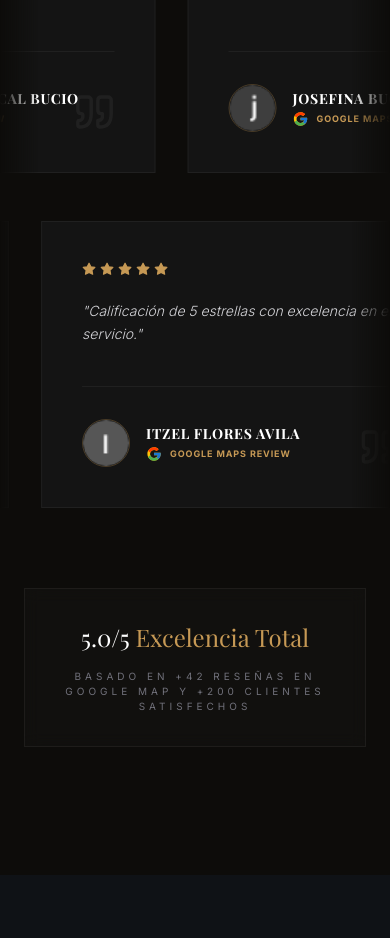
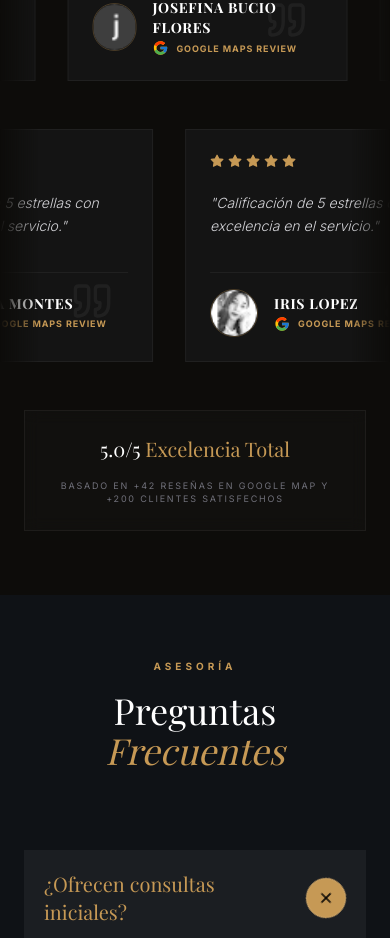
Before and after one commit to angeldeveloper234-gif/pragma, a Next.js app: page / in a window 390 px wide. Shown: the part 9252-10190 px from the top of the page. Built offline with nearby package versions, Linux system fonts and the light colour scheme; no server answers; a web font is replaced by a local one.

Commit message:
style: optimizaciones de diseño responsivo adicionales para secciones clave

```diff
--- a/src/components/sections/CTA.tsx
+++ b/src/components/sections/CTA.tsx
@@ -4,7 +4,7 @@ import { Button } from "@/components/ui/button";
 
 export function CTA() {
     return (
-        <section className="py-32 bg-[#0F1216] text-white relative overflow-hidden border-t border-white/5">
+        <section className="py-16 md:py-32 bg-[#0F1216] text-white relative overflow-hidden border-t border-white/5">
             {/* Subtle glow effect */}
             <div className="absolute top-1/2 left-1/2 -translate-x-1/2 -translate-y-1/2 w-[600px] h-[600px] bg-[#c69955]/5 blur-[120px] rounded-full pointer-events-none" />
 
@@ -17,26 +17,26 @@ export function CTA() {
                 >
                     <ShieldCheck size={48} className="mx-auto mb-8 text-[#c69955] opacity-50" />
 
-                    <h2 className="text-4xl md:text-6xl font-display mb-10 leading-[1.1] tracking-tighter">
+                    <h2 className="text-3xl sm:text-4xl md:text-6xl font-display mb-10 leading-[1.1] tracking-tighter">
                         ¿La Autoridad Fiscal Ya Actuó <span className="text-[#c69955] italic underline decoration-1 underline-offset-8">Contra Su Empresa?</span>
                     </h2>
 
-                    <p className="text-lg md:text-xl text-zinc-400 mb-16 font-sans font-light leading-relaxed max-w-2xl mx-auto">
+                    <p className="text-lg md:text-xl text-zinc-400 mb-10 md:mb-16 font-sans font-light leading-relaxed max-w-2xl mx-auto">
                         No espere a que el daño sea irreversible. Cada día sin defensa es un día que la autoridad avanza. Iniciamos su estrategia de protección en menos de 24 horas.
                     </p>
 
-                    <div className="flex flex-col items-center gap-8">
+                    <div className="flex flex-col items-center gap-8 w-full">
                         <Button
                             size="lg"
-                            className="h-20 px-12 bg-white text-black hover:bg-[#c69955] hover:text-white rounded-none text-sm tracking-[0.3em] uppercase font-bold transition-all duration-500 shadow-2xl"
+                            className="w-full sm:w-auto h-16 sm:h-20 px-6 sm:px-12 bg-white text-black hover:bg-[#c69955] hover:text-white rounded-none text-[11px] sm:text-xs tracking-[0.2em] sm:tracking-[0.3em] uppercase font-bold transition-all duration-500 shadow-2xl flex justify-center items-center"
                             onClick={() => window.location.href = '#contact'}
                         >
-                            Solicitar Evaluación de Urgencia <ArrowRight className="ml-4 w-5 h-5" />
+                            Solicitar Evaluación de Urgencia <ArrowRight className="ml-4 w-5 h-5 shrink-0" />
                         </Button>
 
-                        <div className="flex items-center gap-6 opacity-40 grayscale hover:grayscale-0 transition-all duration-500">
+                        <div className="flex flex-col sm:flex-row items-center gap-4 sm:gap-6 opacity-40 grayscale hover:grayscale-0 transition-all duration-500">
                             <span className="text-[10px] uppercase tracking-[0.2em] font-bold">Certificaciones de Élite</span>
-                            <div className="h-4 w-[1px] bg-white/20"></div>
+                            <div className="hidden sm:block h-4 w-[1px] bg-white/20"></div>
                             <div className="flex gap-4">
                                 {/* Placeholders for authority logos */}
                                 <div className="text-[10px] border border-white/20 px-2 py-1">ISO 9001</div>
--- a/src/components/sections/FAQ.tsx
+++ b/src/components/sections/FAQ.tsx
@@ -25,8 +25,8 @@ export function FAQ() {
     const [openIndex, setOpenIndex] = useState<number | null>(0);
 
     return (
-        <section id="faq" className="py-32 bg-[#0F1216]">
-            <div className="container mx-auto px-6 grid grid-cols-1 lg:grid-cols-12 gap-16">
+        <section id="faq" className="py-16 md:py-32 bg-[#0F1216]">
+            <div className="container mx-auto px-6 grid grid-cols-1 lg:grid-cols-12 gap-12 lg:gap-16">
 
                 {/* Left Side: Text content */}
                 <div className="lg:col-span-4 self-start sticky top-32">
@@ -53,12 +53,12 @@ export function FAQ() {
                         <div key={i} className={`border-b border-white/10 overflow-hidden transition-all duration-500 ${openIndex === i ? 'bg-white/5' : 'hover:bg-white/[0.02]'}`}>
                             <button
                                 onClick={() => setOpenIndex(openIndex === i ? null : i)}
-                                className="flex items-center justify-between w-full p-8 text-left"
+                                className="flex items-center justify-between w-full p-5 sm:p-8 text-left gap-4"
                             >
                                 <span className={`text-xl md:text-2xl font-display transition-colors duration-500 ${openIndex === i ? 'text-[#c69955]' : 'text-white'}`}>
                                     {faq.q}
                                 </span>
-                                <div className={`w-10 h-10 rounded-full border border-white/10 flex items-center justify-center transition-all duration-500 ${openIndex === i ? 'bg-[#c69955] border-[#c69955] rotate-45' : ''}`}>
+                                <div className={`w-10 h-10 shrink-0 rounded-full border border-white/10 flex items-center justify-center transition-all duration-500 ${openIndex === i ? 'bg-[#c69955] border-[#c69955] rotate-45' : ''}`}>
                                     <Plus className={`w-5 h-5 transition-colors ${openIndex === i ? 'text-black' : 'text-[#c69955]'}`} />
                                 </div>
                             </button>
@@ -71,7 +71,7 @@ export function FAQ() {
                                         exit={{ height: 0, opacity: 0 }}
                                         transition={{ duration: 0.5, ease: "circOut" }}
                                     >
-                                        <div className="px-8 pb-8 text-zinc-400 font-sans font-light text-lg leading-relaxed max-w-2xl">
+                                        <div className="px-5 pb-5 sm:px-8 sm:pb-8 text-zinc-400 font-sans font-light text-base sm:text-lg leading-relaxed max-w-2xl">
                                             {faq.a}
                                         </div>
                                     </motion.div>
--- a/src/components/sections/Testimonials.tsx
+++ b/src/components/sections/Testimonials.tsx
@@ -11,10 +11,10 @@ export function Testimonials() {
     const secondRow = [...testimonials.slice(half), ...testimonials.slice(half)];
 
     return (
-        <section id="testimonials" className="py-32 bg-[#0d0c0a] overflow-hidden">
-            <div className="container mx-auto px-6 mb-20 text-center">
+        <section id="testimonials" className="py-16 md:py-32 bg-[#0d0c0a] overflow-hidden">
+            <div className="container mx-auto px-6 mb-12 md:mb-20 text-center">
                 <div className="max-w-3xl mx-auto flex flex-col items-center">
-                    <div className="flex flex-col items-center gap-4 mb-8 bg-white/5 border border-white/10 px-6 py-4 rounded-2xl backdrop-blur-md">
+                    <div className="flex flex-col items-center gap-4 mb-8 bg-white/5 border border-white/10 px-6 py-4 rounded-2xl backdrop-blur-md w-full sm:w-auto">
                         <div className="flex items-center gap-3">
                             <img src="/images/icons8-google-96.svg" className="w-6 h-6" alt="Google" />
                             <div className="flex gap-1">
@@ -69,13 +69,13 @@ export function Testimonials() {
             </div>
 
             {/* Final Social Proof Bar */}
-            <div className="container mx-auto px-6 mt-20">
+            <div className="container mx-auto px-6 mt-12 md:mt-20">
                 <div className="text-center">
-                    <div className="inline-flex flex-col items-center gap-4 p-8 border border-white/5 bg-white/[0.02] backdrop-blur-sm">
-                        <p className="text-white font-display text-2xl">
+                    <div className="inline-flex flex-col items-center gap-4 p-6 sm:p-8 border border-white/5 bg-white/[0.02] backdrop-blur-sm w-full sm:w-auto">
+                        <p className="text-white font-display text-xl sm:text-2xl">
                             5.0/5 <span className="text-[#c69955]">Excelencia Total</span>
                         </p>
-                        <p className="text-zinc-500 text-[10px] uppercase tracking-[0.4em]">
+                        <p className="text-zinc-500 text-[9px] sm:text-[10px] uppercase tracking-[0.2em] sm:tracking-[0.4em] text-center">
                             Basado en +42 reseñas en Google Map y +200 clientes satisfechos
                         </p>
                     </div>
@@ -87,18 +87,18 @@ export function Testimonials() {
 
 function ReviewCard({ item }: { item: any }) {
     return (
-        <div className="bg-[#141414] border border-white/5 p-10 hover:border-[#c69955]/30 transition-all duration-500 group relative flex flex-col w-[400px] flex-shrink-0">
+        <div className="bg-[#141414] border border-white/5 p-6 sm:p-10 hover:border-[#c69955]/30 transition-all duration-500 group relative flex flex-col w-[280px] sm:w-[400px] flex-shrink-0">
             <div className="flex gap-1 mb-6">
                 {[...Array(5)].map((_, index) => (
                     <Star key={index} size={14} className="fill-[#c69955] text-[#c69955]" />
                 ))}
             </div>
 
-            <p className="text-zinc-300 font-sans font-light leading-relaxed mb-10 flex-1 italic text-sm">
+            <p className="text-zinc-300 font-sans font-light leading-relaxed mb-6 sm:mb-10 flex-1 italic text-sm">
                 "{item.text}"
             </p>
 
-            <div className="flex items-center gap-4 pt-8 border-t border-white/5 mt-auto">
+            <div className="flex items-center gap-4 pt-4 sm:pt-8 border-t border-white/5 mt-auto">
                 <div className="w-12 h-12 rounded-full overflow-hidden border border-[#c69955]/30">
                     <img src={item.avatar} alt={item.name} className="w-full h-full object-cover grayscale group-hover:grayscale-0 transition-all duration-700" />
                 </div>
```
Also changed, not shown: src/components/sections/Contact.tsx (+17 -19 lines), 1 other file (tests, documents, lock files or other folders).
